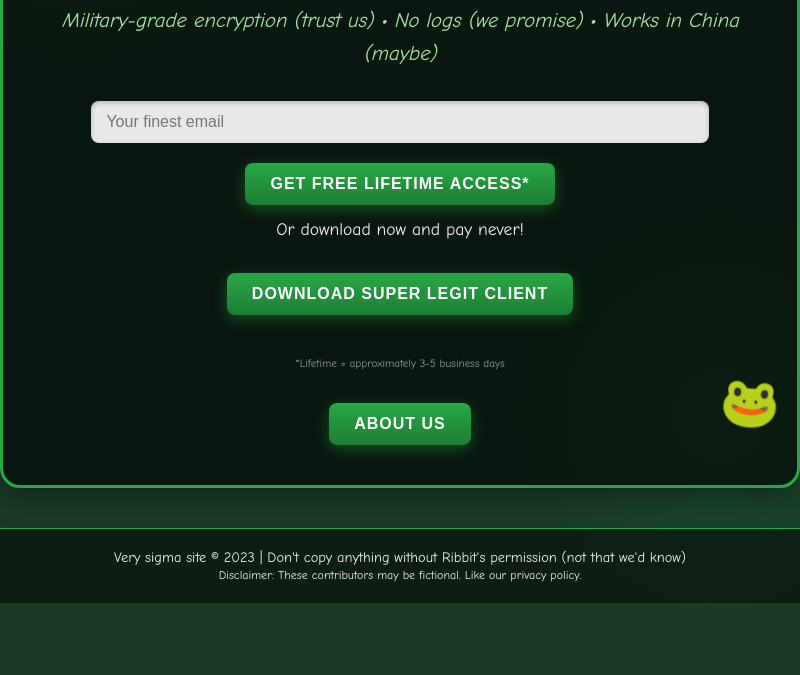
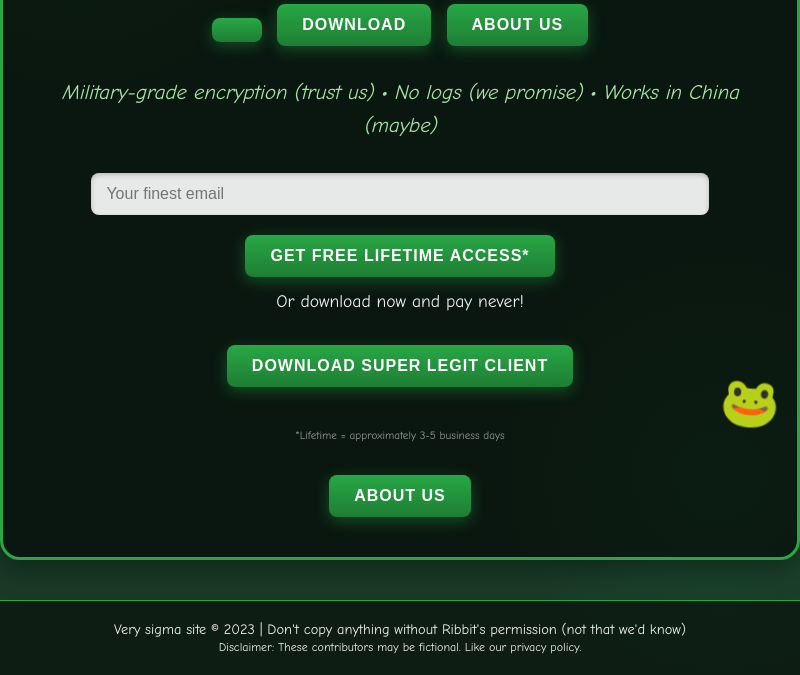
Before and after one commit to RibbitVPN/ribbitvpn.github.io, an Electron app: page index.html in a window 800 px wide. Shown: the part 329-1004 px from the top of the page. Before the commit the page ends 932 px from the top, so only its background shows below. Drawn offline with Linux system fonts and the light colour scheme.

Commit message:
shitty navbar

```diff
--- a/index.html
+++ b/index.html
@@ -14,6 +14,11 @@
     <div class="container">
       <img id="logo" src="assets/ribbit_vpn.png" alt="100% Legit VPN" />
       <h1>RIBBIT VPN</h1>
+      <center>
+        <button onclick="window.location.href='index.html'"></button>
+        <button onclick="Download()">Download</button>
+        <button onclick="window.location.href='about.html'">About US</button>
+      </center>
       <p class="tagline">
         Military-grade encryption (trust us) • No logs (we promise) • Works in
         China (maybe)
```
